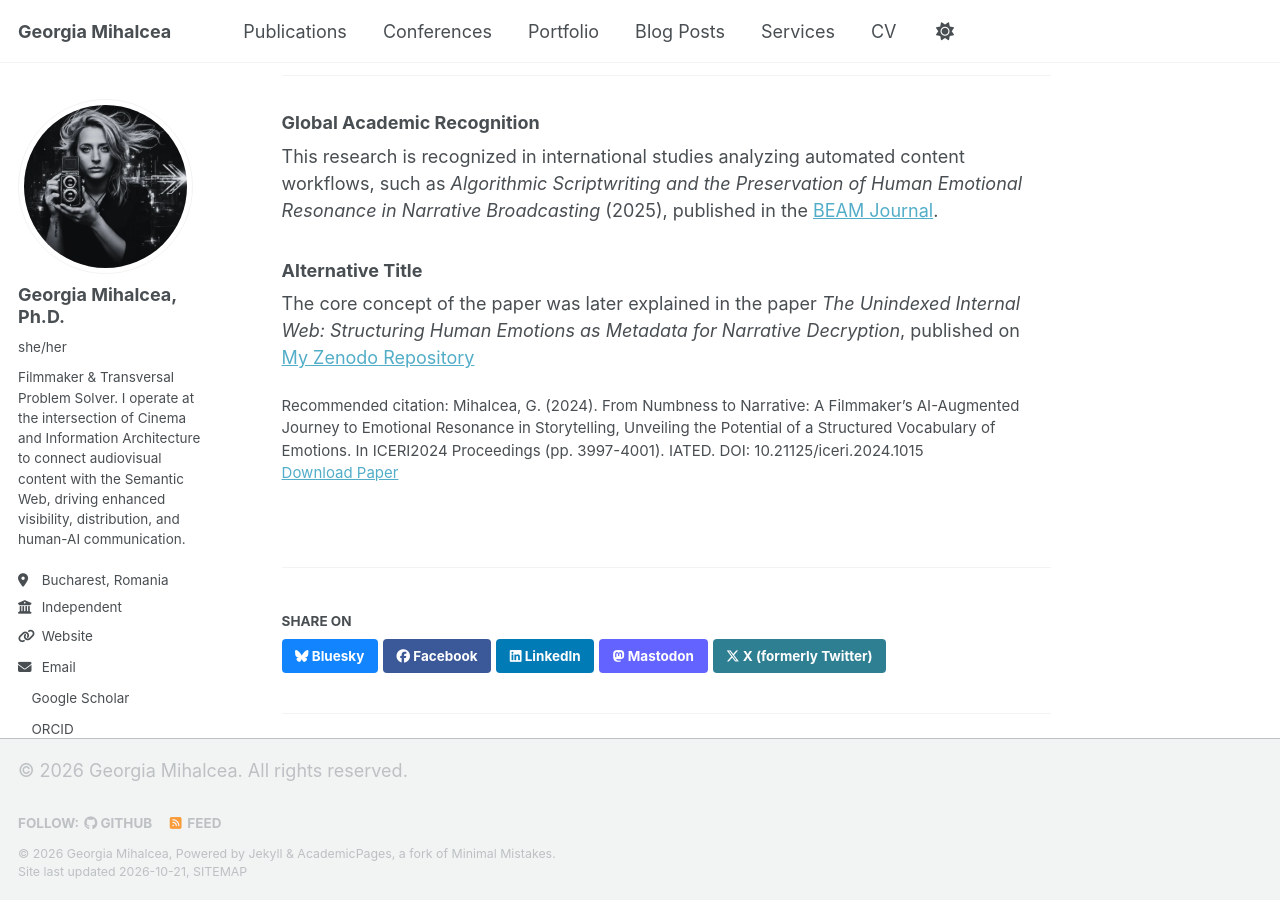
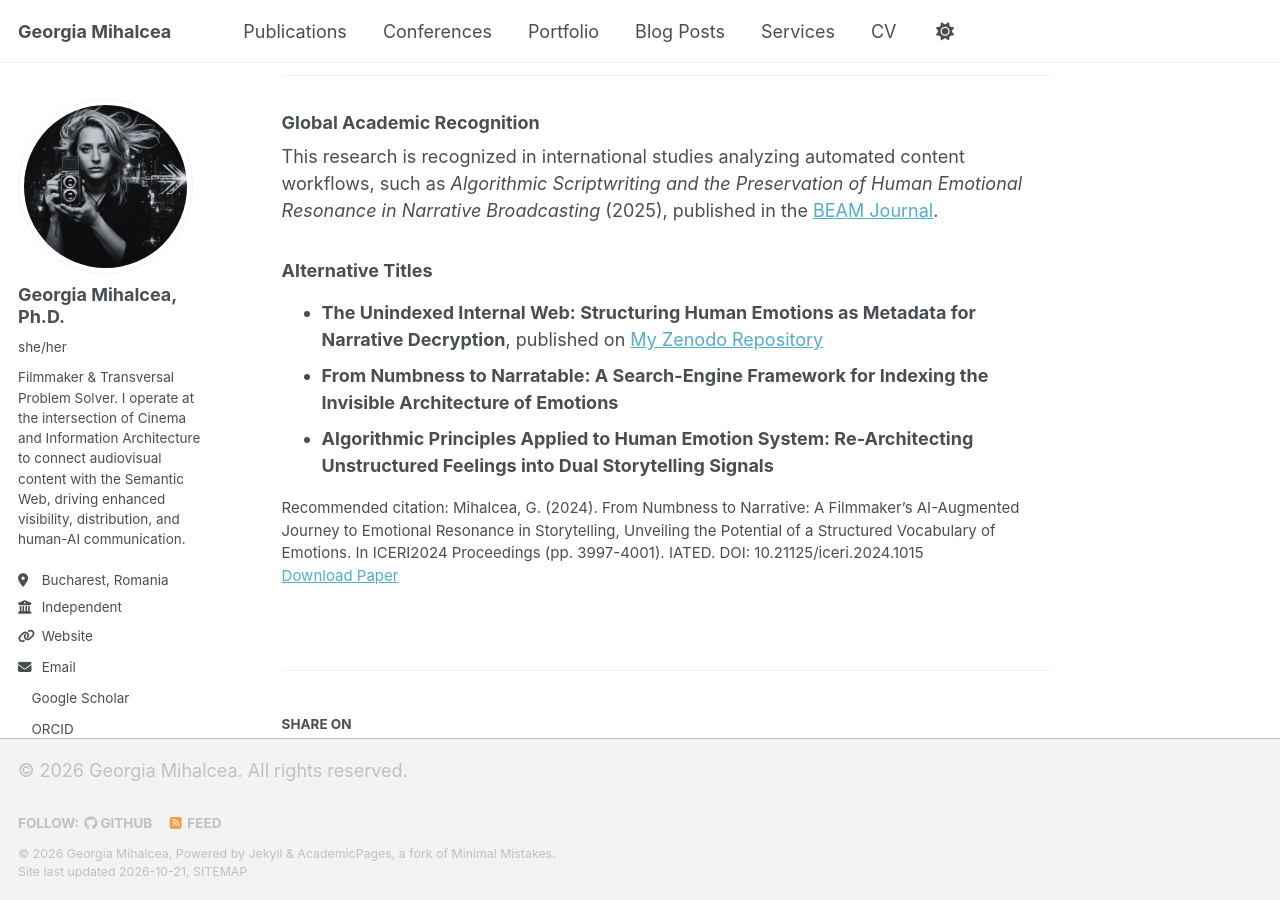
Before and after one commit to GeorgiaMihalcea/georgiamihalcea.github.io, a Jekyll site: the page built from _publications/2024-11-11-iceri-paper.md, in a window 1280 px wide and 900 px high, scrolled down 432 px. Built offline with Jekyll 4.4.1, drawn with Linux system fonts in a browser that asks for light colours; a style sheet for code colours, icons or effects is not loaded.

Commit message:
Revise alternative titles section in ICERI paper
Updated section on alternative titles to include multiple titles and improved formatting.

```diff
--- a/_publications/2024-11-11-iceri-paper.md
+++ b/_publications/2024-11-11-iceri-paper.md
@@ -19,6 +19,8 @@ This peer-reviewed paper and poster presentation detail an autoethnographic fram
 
 This research is recognized in international studies analyzing automated content workflows, such as *Algorithmic Scriptwriting and the Preservation of Human Emotional Resonance in Narrative Broadcasting* (2025), published in the [BEAM Journal](https://journal.sundarapublishing.com/index.php/beam/article/view/149).
 
-### Alternative Title
+### Alternative Titles
 
-The core concept of the paper was later explained in the paper *The Unindexed Internal Web: Structuring Human Emotions as Metadata for Narrative Decryption*, published on [My Zenodo Repository](https://zenodo.org/records/20776522)
+* **The Unindexed Internal Web: Structuring Human Emotions as Metadata for Narrative Decryption**, published on [My Zenodo Repository](https://zenodo.org/records/20776522)
+* **From Numbness to Narratable: A Search-Engine Framework for Indexing the Invisible Architecture of Emotions**
+* **Algorithmic Principles Applied to Human Emotion System: Re-Architecting Unstructured Feelings into Dual Storytelling Signals**
```
